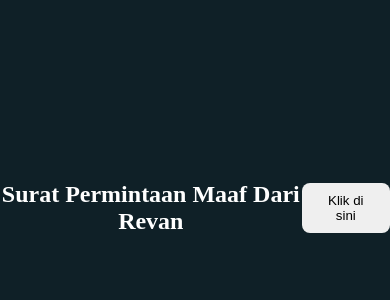
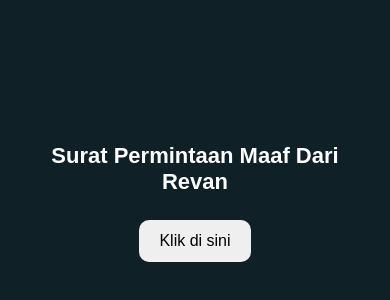
Before and after one commit to koalamewing/Surat-Permintaan-Maaf, a plain HTML site: page index.html in a window 390 px wide. Shown: the part 214-514 px from the top of the page. Drawn offline with Linux system fonts and the light colour scheme.

Commit message:
Refactor index.html for improved styling and layout
Updated HTML structure and styles for better layout and responsiveness.

```diff
--- a/index.html
+++ b/index.html
@@ -1,67 +1,76 @@
 <!DOCTYPE html>
-<html>
+<html lang="id">
 <head>
     <meta charset="UTF-8">
     <meta name="viewport" content="width=device-width, initial-scale=1.0">
     <title>Surat Permintaan Maaf Dari Revan</title>
+
     <style>
         body {
             margin: 0;
             padding: 0;
             background: #0f2027;
             color: white;
-
-    min-height: 100vh;
-    width: 100%;
+            font-family: Arial, sans-serif;
 
             display: flex;
             justify-content: center;
             align-items: center;
+            min-height: 100vh;
+        }
+
+        .container {
             text-align: center;
+            width: 90%;
+            max-width: 600px;
         }
+
+        h1 {
+            font-size: clamp(22px, 5vw, 32px);
+        }
+
         button {
             display: block;
-    margin: 20px auto;
-    padding: 10px 20px;
+            margin: 25px auto;
+            padding: 12px 20px;
             border: none;
-    border-radius: 8px;
+            border-radius: 10px;
             cursor: pointer;
+            font-size: 16px;
+        }
+
+        #hasil {
+            margin-top: 25px;
+            line-height: 1.6;
+            font-size: clamp(14px, 3.5vw, 18px);
         }
     </style>
 </head>
-    <h2>Surat Permintaan Maaf Dari Revan</h2>
 
-    <button onclick="mintaMaaf()">
-        Klik di sini
-    </button>
+<body>
 
-    <p id="hasil" style="
-        margin-top:30px;
-        font-size:18px;
-        max-width:600px;
-        margin-left:auto;
-        margin-right:auto;
-        line-height:1.6;
-    "></p>
+<div class="container">
+    <h1>Surat Permintaan Maaf Dari Revan</h1>
+    <button onclick="mintaMaaf()">Klik di sini</button>
+    <p id="hasil"></p>
+</div>
 
 <script>
 function mintaMaaf() {
     let nama = prompt("Masukin nama kamu dulu ya:");
 
-            if (nama != null && nama != "") {
+    if (nama && nama.trim() !== "") {
         document.getElementById("hasil").innerHTML =
         "Hai " + nama + ",<br><br>" +
-                "Aku mau minta maaf ya soal kemarin.<br>" +
-                "Aku sadar aku kebawa emosi dan ikut memperbesar masalah yang harusnya bisa diselesaikan baik-baik.<br>" +
-                "Harusnya aku bisa lebih tenang dan nggak ngomong kasar di chat.<br><br>" +
+        "Aku mau minta maaf ya soal kemarin. Aku sadar aku kebawa emosi dan ikut memperbesar masalah.<br>" +
+        "Harusnya aku bisa lebih tenang dan nggak ngomong kasar.<br><br>" +
         "Sebentar lagi kita mau masuk bulan Ramadhan <br>" +
-                "Aku nggak mau ada salah paham atau rasa nggak enak di antara kita.<br>" +
-                "Kalau ada kata-kata atau sikapku yang nyakitin, aku bener-bener minta maaf.<br><br>" +
-                "Semoga kita bisa mulai Ramadhan dengan hati yang lebih bersih dan hubungan yang lebih baik lagi.<br>" +
-                "Terima kasih udah mau baca ini 🙏";
+        "Aku nggak mau ada salah paham di antara kita.<br>" +
+        "Kalau ada kata atau sikapku yang nyakitin, aku bener-bener minta maaf.<br><br>" +
+        "Semoga kita bisa mulai Ramadhan dengan hati yang lebih bersih 🙏";
     } else {
         document.getElementById("hasil").innerHTML =
-                "Nama Kaga boleh Kosong Woi";
+        "Nama Kaga Boleh Kosong Woi";
     }
 }
 </script>
```
Lines whose indentation alone changed are shown as unchanged.
